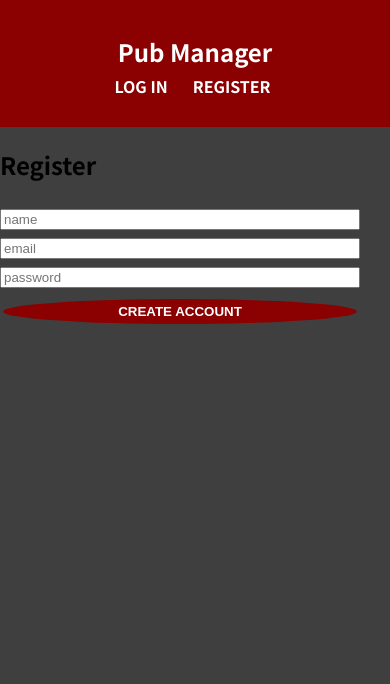
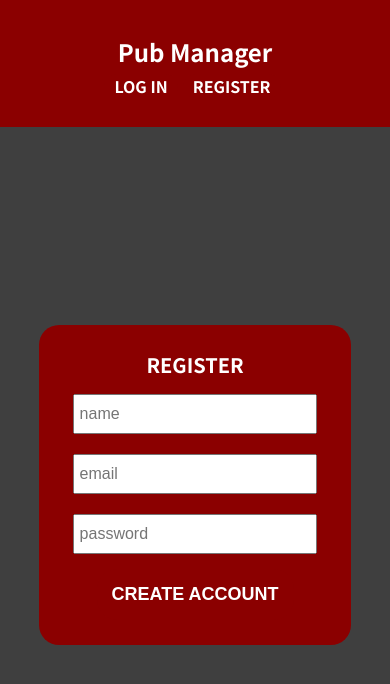
Before and after one commit to RafalG1991/projekt-pub-fe, a React (Create React App) app: page /register in a window 390 px wide. Shown: the top 684 px of the page. Built offline with nearby package versions, Linux system fonts and the light colour scheme.

Commit message:
added styling for login and register forms

```diff
--- a/src/auth/AuthContext.tsx
+++ b/src/auth/AuthContext.tsx
@@ -56,7 +56,7 @@ export function RequireRole({
   children: JSX.Element;
 }) {
   const { user } = useAuth();
-  if (!user) return <div style={{ padding: 24 }}>Please log in.</div>;
+  if (!user) return <Login />;
   if (!roles.includes(user.role)) return <div style={{ padding: 24 }}>Forbidden.</div>;
   return children;
 }
--- /dev/null
+++ b/src/components/LogRegForm.css
@@ -0,0 +1,94 @@
+.form-wrapper {
+    height: 80vh;
+    display: flex;
+    justify-content: center;
+    align-items: center;
+}
+
+form {
+    width: 50%;
+    display: flex;
+    flex-direction: column;
+    align-items: center;
+    max-width: 500px;
+    background-color: darkred;
+    border-radius: 20px;
+    padding: 20px;
+}
+
+h2 {
+    margin: 5px;
+    text-align: center;
+    color: white;
+    font-size: 25px;
+    text-decoration: none;
+    font-weight: bold;
+    text-transform: uppercase;
+}
+
+input {
+    margin: 10px;
+    padding: 5px;
+    width: 80%;
+    height: 40px;
+    font-size: 16px;
+}
+
+.form-wrapper button {
+    margin: 5px;
+    padding: 15px;
+    font-size: 20px;
+    text-decoration: none;
+    font-weight: bold;
+    text-transform: uppercase;
+    color: white;
+    background-color: darkred;
+    border-radius: 20px;
+    transition: 0.3s;
+}
+
+.form-wrapper p {
+    margin: 0;
+    padding: 2px;
+    text-align: center;
+    color: white;
+    font-size: 12px;
+    background-color: #490101;
+}
+
+button:hover {
+    background-color: #490101;
+    cursor: pointer;
+}
+
+button:disabled {
+    cursor: not-allowed;
+}
+
+@media screen and (max-width: 850px) {
+    .form-wrapper {
+        height: 85vh;
+    }
+
+    form {
+        width: 80%;
+    }
+
+    h2 {
+        margin: 5px;
+        font-size: 20px;
+    }
+
+    input {
+        margin: 10px;
+        padding: 5px;
+        width: 90%;
+        font-size: 16px;
+    }
+
+    .form-wrapper button {
+        margin: 5px;
+        padding: 15px;
+        font-size: 18px;
+    }
+}
--- a/src/components/Login.tsx
+++ b/src/components/Login.tsx
@@ -3,6 +3,8 @@ import { useAuth } from "../auth/AuthContext";
 import {resendActivation} from "../api/auth";
 import { useNavigate } from "react-router-dom";
 import Navigation from "./Navigation";
+
+import "./LogRegForm.css";
 
 export default function Login() {
   const navigate = useNavigate();
@@ -50,19 +52,20 @@ export default function Login() {
     setErr("");
     try {
       const r = await resendActivation(email);
-      setErr("Wysłaliśmy ponownie link aktywacyjny. Sprawdź skrzynkę.");
+      setErr("Activation link sent. Check your e-mail!");
     } catch (e: any) {
-      setErr("Nie udało się wysłać linku. Spróbuj ponownie za chwilę.");
+      setErr("Activation link cannot be sent now! Try again later!");
     }
   };
 
   return (
     <>
       <Navigation/>
-      <form onSubmit={onSubmit} style={{display: "grid", gap: 8, maxWidth: 360}}>
+      <div className="form-wrapper">
+        <form onSubmit={onSubmit}>
           <h2>Log in</h2>
-        <input value={email} onChange={(e) => setEmail(e.target.value)} placeholder="email"/>
-        <input value={pass} onChange={(e) => setPass(e.target.value)} placeholder="password" type="password"/>
+          <input value={email} type='email' onChange={(e) => setEmail(e.target.value)} placeholder="email" required/>
+          <input value={pass} onChange={(e) => setPass(e.target.value)} placeholder="password" type="password" required/>
           <button type="submit" disabled={submitting}>{submitting ? "Logging in..." : "Log in"}</button>
 
           {inactive && (
@@ -70,12 +73,13 @@ export default function Login() {
               <button type="button" onClick={onResend} disabled={!email}>
                 Resend activation link
               </button>
-            {!email && <small>Podaj e-mail, aby wysłać link.</small>}
+              {!email && <small>Enter e-mail address to resend activation code</small>}
             </div>
           )}
 
           {err && <small style={{color: "crimson"}}>{err}</small>}
         </form>
+      </div>
     </>
   );
 }
--- a/src/components/Register.tsx
+++ b/src/components/Register.tsx
@@ -2,12 +2,14 @@ import React, { useState } from "react";
 import { useAuth } from "../auth/AuthContext";
 import {toast, ToastContainer} from "react-toastify";
 import Navigation from "./Navigation";
+import "./LogRegForm.css";
 
 export default function Register() {
   const { register } = useAuth();
   const [name, setName] = useState("");
   const [email, setEmail] = useState("");
   const [pass, setPass] = useState("");
+  const [passTest, setPassTest] = useState(true);
 
   async function onSubmit(e: React.FormEvent) {
     e.preventDefault();
@@ -24,15 +26,28 @@ export default function Register() {
   return (
     <div>
       <Navigation />
-      <form onSubmit={onSubmit} style={{display: "grid", gap: 8, maxWidth: 360}}>
-        <h2>Register</h2>
-        <input value={name} onChange={(e) => setName(e.target.value)} placeholder="name"/>
-        <input value={email} onChange={(e) => setEmail(e.target.value)} placeholder="email"/>
-        <input value={pass} onChange={(e) => setPass(e.target.value)} placeholder="password" type="password"/>
-        <button type="submit">Create account</button>
-      </form>
-      <ToastContainer />
+      <div className="form-wrapper">
+        <form onSubmit={onSubmit}>
+          <h2>Register</h2>
+          <input value={name} onChange={(e) => setName(e.target.value)} placeholder="name" required/>
+          <input value={email} type='email'  onChange={(e) => setEmail(e.target.value)} placeholder="email" required/>
+          <input value={pass} onChange={(e) => {
+            let pass = e.target.value;
+            const reg = /^(?=.*\d)(?=.*[^\w\s]).{8,}$/;
+            const test = reg.test(pass);
+            if (test) {
+              setPass(e.target.value);
+              setPassTest(true);
+            }else{
+              setPass(e.target.value);
+              setPassTest(false);
+            }
+          }} placeholder="password" type="password" required/>
+          {!passTest && <p>Minimum 8 characters, including at least one number and one special character</p>}
+          <button type="submit">Create account</button>
+        </form>
+      </div>
+      <ToastContainer/>
     </div>
-
   );
 }
```
Lines whose indentation alone changed are shown as unchanged.
